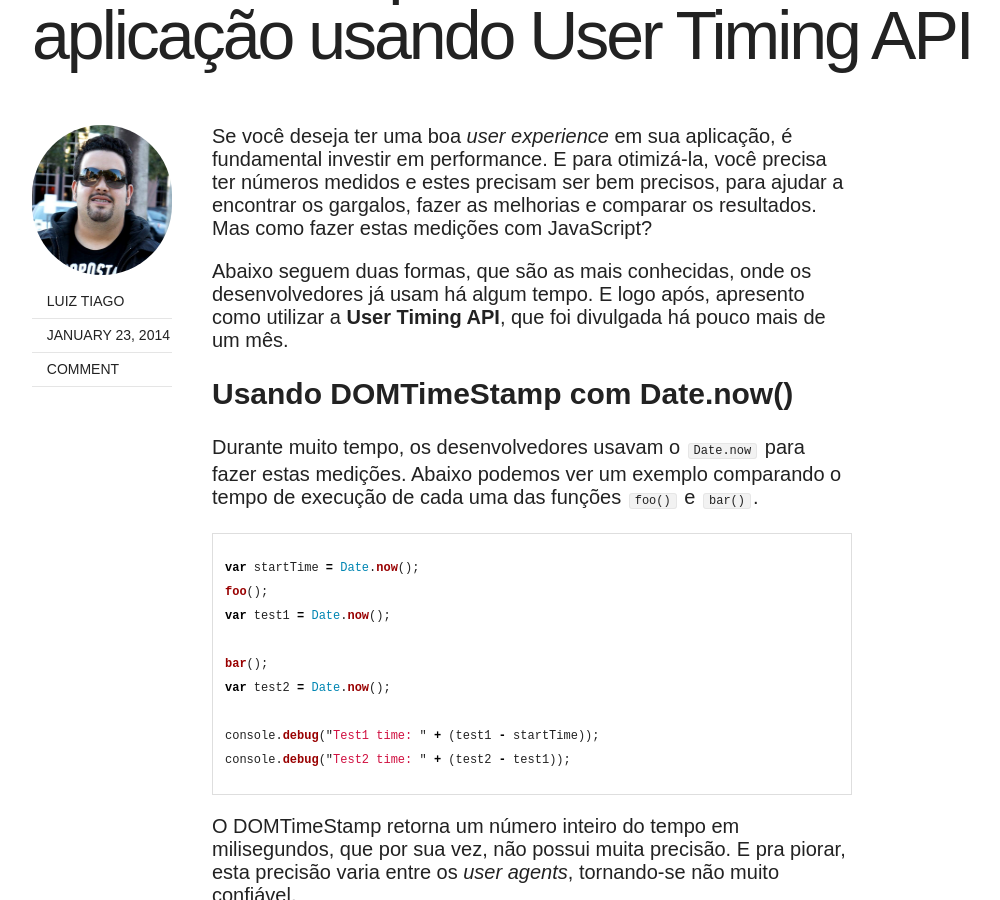
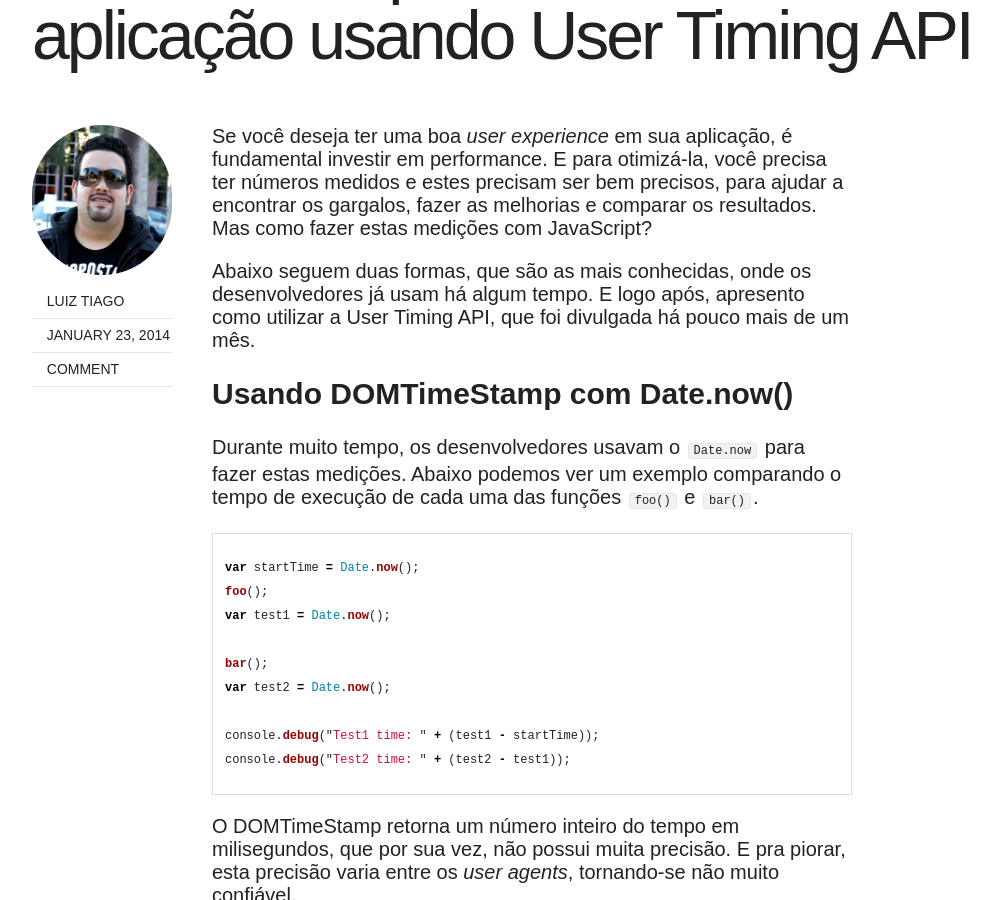
Before and after one commit to luiztiago/morethings.io, a Jekyll site: the page built from _source/_posts/2014-01-23-como-medir-performance-da-sua-aplicacao-usando-user-timing-api.md, in a window 1280 px wide and 900 px high, scrolled down 561 px. Shown: the whole window, without its empty margins (128-1128 px from the left). Built offline with Jekyll 4.4.1, drawn with Linux system fonts in a browser that asks for light colours; nearby versions of some CDN libraries; comment, search, counter and statistics services are not loaded; part of the change alters nothing that is shown; some of the changed text lies outside the part shown.

```diff
--- a/_source/_posts/2014-01-23-como-medir-performance-da-sua-aplicacao-usando-user-timing-api.md
+++ b/_source/_posts/2014-01-23-como-medir-performance-da-sua-aplicacao-usando-user-timing-api.md
@@ -19,13 +19,16 @@ related:
   - title: "Discovering the High Resolution Time API"
     url: http://www.sitepoint.com/discovering-the-high-resolution-time-api/
     from: sitepoint
+  - title: "When milliseconds are not enough: performance.now()"
+    url: http://updates.html5rocks.com/2012/08/When-milliseconds-are-not-enough-performance-now
+    from: HTML5 Rocks
 comments: true
 description: "Se você deseja ter uma boa user experience em sua aplicação, é fundamental investir em performance. E para otimizá-la, você precisa ter números medidos e estes precisam ser bem precisos, para ajudar a encontrar os gargalos, fazer as melhorias e comparar os resultados. Mas como fazer estas medições com JavaScript?"
 ---
 
 Se você deseja ter uma boa *user experience* em sua aplicação, é fundamental investir em performance. E para otimizá-la, você precisa ter números medidos e estes precisam ser bem precisos, para ajudar a encontrar os gargalos, fazer as melhorias e comparar os resultados. Mas como fazer estas medições com JavaScript?
 
-Abaixo seguem duas formas, que são as mais conhecidas, onde os desenvolvedores já usam há algum tempo. E logo após, apresento como utilizar a **User Timing API**, que foi divulgada há pouco mais de um mês.
+Abaixo seguem duas formas, que são as mais conhecidas, onde os desenvolvedores já usam há algum tempo. E logo após, apresento como utilizar a User Timing API, que foi divulgada há pouco mais de um mês.
 
 ## Usando DOMTimeStamp com Date.now()
 
```
